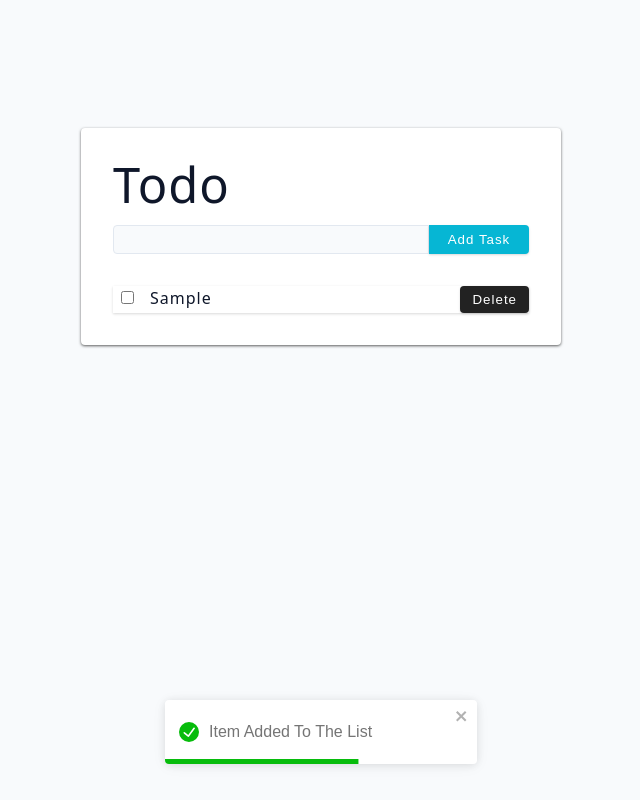
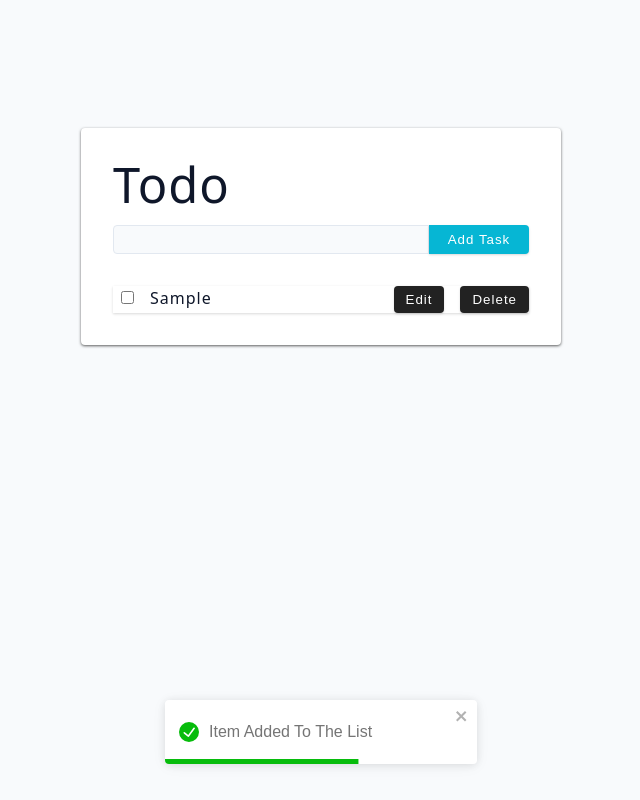
Before and after one commit to BHUMESH438/react_todolist, a React (Vite) app: page / in a window 1280 px wide. Both pictures are taken after typing "Sample" into the empty fields and a click on the button "Add Task". Shown: the whole page, without its empty margins (319-959 px from the left). Built offline with nearby package versions, Linux system fonts and the light colour scheme.

Commit message:
editlocalfn

```diff
--- a/App.jsx
+++ b/App.jsx
@@ -35,6 +35,10 @@ const App = () => {
     toast.success('item added to the list');
   };
 
+  const editTask = taskId => {
+    console.log(taskId);
+  };
+
   const deleteTask = taskId => {
     const deletetask = tasks.filter(task => task.id !== taskId);
     setTasks(deletetask);
@@ -46,7 +50,7 @@ const App = () => {
     <section className='section-center'>
       <ToastContainer position='bottom-center' />
       <Form addTask={addTask} />
-      <Tasklist tasks={tasks} deleteTask={deleteTask} />
+      <Tasklist tasks={tasks} editTask={editTask} deleteTask={deleteTask} />
     </section>
   );
 };
--- a/src/components/SingleTask.jsx
+++ b/src/components/SingleTask.jsx
@@ -1,13 +1,33 @@
 import { useState } from 'react';
 
-const SingleTask = ({ task, deleteTask }) => {
-  console.log(task);
+const SingleTask = ({ task, deleteTask, editTask }) => {
   const [isChecked, setisChecked] = useState(task.isComplete); //local state
+  const [isEditing, setEditing] = useState(false);
+  const [editedText, setEditedText] = useState(task.text);
+  console.log(editedText);
+  const handleEditclick = () => {
+    setEditing(true);
+  };
+
+  const handleSaveclick = () => {
+    setEditing(false);
+  };
+
   return (
     <div className='single-item'>
-      <input type='checkbox' checked={isChecked} onChange={() => setisChecked(!isChecked)} />
+      <input type='checkbox' checked={task.isComplete} onChange={() => editTask(!isChecked)} />
 
-      <p style={{ textTransform: 'capitalize', textDecoration: isChecked && 'line-through' }}>{task.text}</p>
+      {isEditing ? <input type='text' value={editedText} style={{ textTransform: 'capitalize', border: 'none', outline: 'none', background: 'transparent', color: 'inherit' }} autofocus={false} onChange={e => setEditedText(e.target.value)} /> : <p style={{ textTransform: 'capitalize', textDecoration: isChecked && 'line-through' }}>{task.text}</p>}
+
+      {isEditing ? (
+        <button className='btn delete-btn' type='button' onClick={handleSaveclick}>
+          save
+        </button>
+      ) : (
+        <button className='btn delete-btn' type='button' onClick={handleEditclick}>
+          edit
+        </button>
+      )}
 
       <button className='btn delete-btn' type='button' onClick={() => deleteTask(task.id)}>
         delete
--- a/src/index.css
+++ b/src/index.css
@@ -197,7 +197,7 @@ form h4 {
 }
 .single-item {
   display: grid;
-  grid-template-columns: auto 1fr auto;
+  grid-template-columns: auto 1fr auto auto;
   column-gap: 1rem;
   align-items: baseline;
   padding-left: 0.5rem;
```
